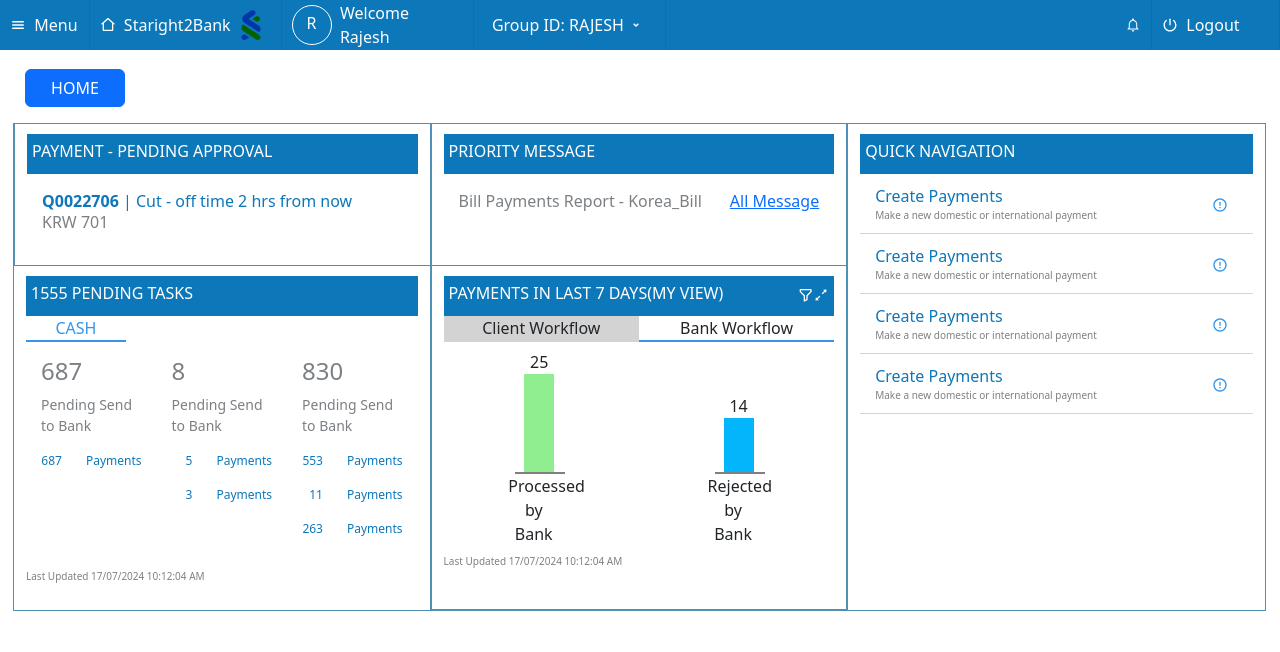
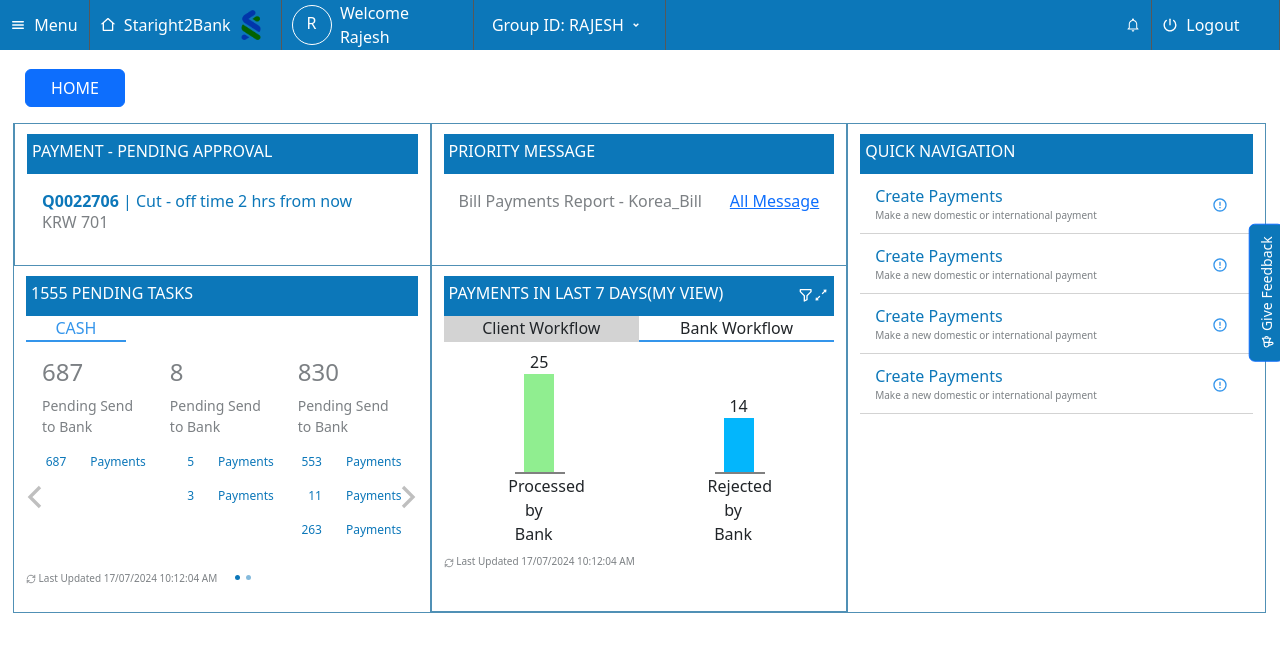
Before and after one commit to rajeshdevelopproject/Scb_evaluation, a React (Create React App) app: page / in a window 1280 px wide. Shown: the top 652 px of the page. Built offline with nearby package versions, Linux system fonts and the light colour scheme.

Commit message:
[mod]icon issue fixing

```diff
--- /dev/null
+++ b/src/components/CarousalImplimentation.jsx
@@ -0,0 +1,179 @@
+import React from "react";
+import { Carousel, Row, Col } from "react-bootstrap";
+import { GrFormPrevious } from "react-icons/gr";
+import { GrFormNext } from "react-icons/gr";
+
+const Prev = () => {
+  return (
+    <GrFormPrevious
+      style={{ color: "gray", width: "40px", height: "40px" }}
+    ></GrFormPrevious>
+  );
+};
+const NextImg = () => {
+  return (
+    <GrFormNext
+      style={{ color: "gray", width: "40px", height: "40px" }}
+    ></GrFormNext>
+  );
+};
+
+const CarousalImplimentation = () => {
+  let data = [
+    {
+      details: [
+        {
+          id: 1,
+          count: "687",
+          title: "Pending Send to Bank",
+          details: [
+            {
+              count: "687",
+              desc: "Payments",
+            },
+          ],
+        },
+        {
+          id: 2,
+          count: "8",
+          title: "Pending Send to Bank",
+          details: [
+            {
+              count: "5",
+              desc: "Payments",
+            },
+            {
+              count: "3",
+              desc: "Payments",
+            },
+          ],
+        },
+        {
+          id: 3,
+          count: "830",
+          title: "Pending Send to Bank",
+          details: [
+            {
+              count: "553",
+              desc: "Payments",
+            },
+            {
+              count: "11",
+              desc: "Payments",
+            },
+            {
+              count: "263",
+              desc: "Payments",
+            },
+          ],
+        },
+      ],
+    },
+    {
+      details: [
+        {
+          id: 1,
+          count: "687",
+          title: "Pending Send to Bank",
+          details: [
+            {
+              count: "687",
+              desc: "Payments",
+            },
+          ],
+        },
+        {
+          id: 2,
+          count: "8",
+          title: "Pending Send to Bank",
+          details: [
+            {
+              count: "5",
+              desc: "Payments",
+            },
+            {
+              count: "3",
+              desc: "Payments",
+            },
+          ],
+        },
+        {
+          id: 3,
+          count: "830",
+          title: "Pending Send to Bank",
+          details: [
+            {
+              count: "553",
+              desc: "Payments",
+            },
+            {
+              count: "11",
+              desc: "Payments",
+            },
+            {
+              count: "263",
+              desc: "Payments",
+            },
+          ],
+        },
+      ],
+    },
+  ];
+
+  return (
+    <div>
+      <Carousel prevIcon={Prev()} nextIcon={NextImg()} interval={null}>
+        {data.map((obj, ind) => {
+          return (
+            <Carousel.Item key={`${ind}t`}>
+              <Row>
+                {obj.details.map((val, i) => {
+                  return (
+                    <Col
+                      xs={4}
+                      key={`${i}k`}
+                      style={{
+                        color: "white",
+                      }}
+                    >
+                      <h4 className="grey_title">{val.count}</h4>
+                      <p className="grey_title" style={{ fontSize: "14px" }}>
+                        {val.title}
+                      </p>
+                      <div>
+                        {val.details.map((res) => {
+                          return (
+                            <Row>
+                              <Col sx={1}>
+                                <p
+                                  className="blue_sub_title_left blue_sub_title"
+                                  style={{ fontSize: "12px" }}
+                                >
+                                  {res.count}
+                                </p>
+                              </Col>
+                              <Col sx={11}>
+                                <p
+                                  style={{ fontSize: "12px" }}
+                                  className="blue_sub_title"
+                                >
+                                  {res.desc}
+                                </p>
+                              </Col>
+                            </Row>
+                          );
+                        })}
+                      </div>
+                    </Col>
+                  );
+                })}
+              </Row>
+            </Carousel.Item>
+          );
+        })}
+      </Carousel>
+    </div>
+  );
+};
+
+export default CarousalImplimentation;
--- a/src/components/Dashboard/Dashboard.jsx
+++ b/src/components/Dashboard/Dashboard.jsx
@@ -6,11 +6,16 @@ import QuickNavigation from "../QuickNavigation";
 import PendingTask from "../PendingTask";
 import PaymentsMyview from "../PaymentsMyview";
 import { Row, Col, Button } from "react-bootstrap";
-
+import CarousalImplimentation from "../CarousalImplimentation";
+import { HiOutlineSpeakerphone } from "react-icons/hi";
 const Dashboard = () => {
   return (
     <div>
       <Header />
+      <Button className="feedback_but">
+        <HiOutlineSpeakerphone />
+        &nbsp;Give Feedback
+      </Button>
       <div style={{ padding: "3px 0px", width: "96%", marginLeft: "25px" }}>
         <div className="mt-3 mb-3" style={{ textAlign: "start" }}>
           <Button style={{ width: "100px" }}>HOME</Button>
--- a/src/components/PaymentsMyview.jsx
+++ b/src/components/PaymentsMyview.jsx
@@ -3,6 +3,7 @@ import TabHeader from "./TapHeader/TabHeader";
 import { Col, Row } from "react-bootstrap";
 import Chart from "react-apexcharts";
 import BarCharts from "./BarCharts";
+import { LuRefreshCw } from "react-icons/lu";
 
 const PaymentsMyview = () => {
   return (
@@ -36,7 +37,8 @@ const PaymentsMyview = () => {
       </div>
       <div>
         <p className="grey_title" style={{ fontSize: "10px" }}>
-          Last Updated 17/07/2024 10:12:04 AM
+          <LuRefreshCw />
+          &nbsp;Last Updated 17/07/2024 10:12:04 AM
         </p>
       </div>
     </div>
--- a/src/components/PendingTask.jsx
+++ b/src/components/PendingTask.jsx
@@ -1,7 +1,8 @@
 import React from "react";
 import TabHeader from "./TapHeader/TabHeader";
 import { Row, Col } from "react-bootstrap";
-
+import CarousalImplimentation from "./CarousalImplimentation";
+import { LuRefreshCw } from "react-icons/lu";
 const PendingTask = () => {
   let data = [
     {
@@ -63,7 +64,8 @@ const PendingTask = () => {
       >
         CASH
       </div>
-      <div style={{ display: "flex", gap: "30px", padding: "15px" }}>
+      <CarousalImplimentation />
+      {/* <div style={{ display: "flex", gap: "30px", padding: "15px" }}>
         {data.map((val) => {
           return (
             <div key={val.id}>
@@ -100,10 +102,11 @@ const PendingTask = () => {
             </div>
           );
         })}
-      </div>
+      </div> */}
       <div>
         <p className="grey_title" style={{ fontSize: "10px" }}>
-          Last Updated 17/07/2024 10:12:04 AM
+          <LuRefreshCw />
+          &nbsp;Last Updated 17/07/2024 10:12:04 AM
         </p>
       </div>
     </div>
--- a/src/components/overallCss.css
+++ b/src/components/overallCss.css
@@ -59,5 +59,33 @@ nav{
     border-bottom: 2px solid gray;
     bottom: 0;
     display: block;
-
 }
+.carousel-control-prev{
+    bottom: -80px !important;
+    left: -20px !important;
+}
+.carousel-control-next{
+    bottom: -80px !important;
+    right: -20px !important;
+}
+.carousel-inner{
+    padding: 16px;
+}
+.carousel-indicators{
+    bottom: -35px !important;
+    right: -43px !important;
+    button{
+        background-color:#0c77b9 !important;
+        width: 5px !important;
+        height: 5px !important;
+        border-radius: 50% !important;
+    }
+}
+.feedback_but{
+    background-color: #0c77b9 !important;
+    position: absolute;
+    transform: rotate(270deg);
+    right: -55px;
+    top: 275px;
+    font-size: 14px !important  ;
+}
```
